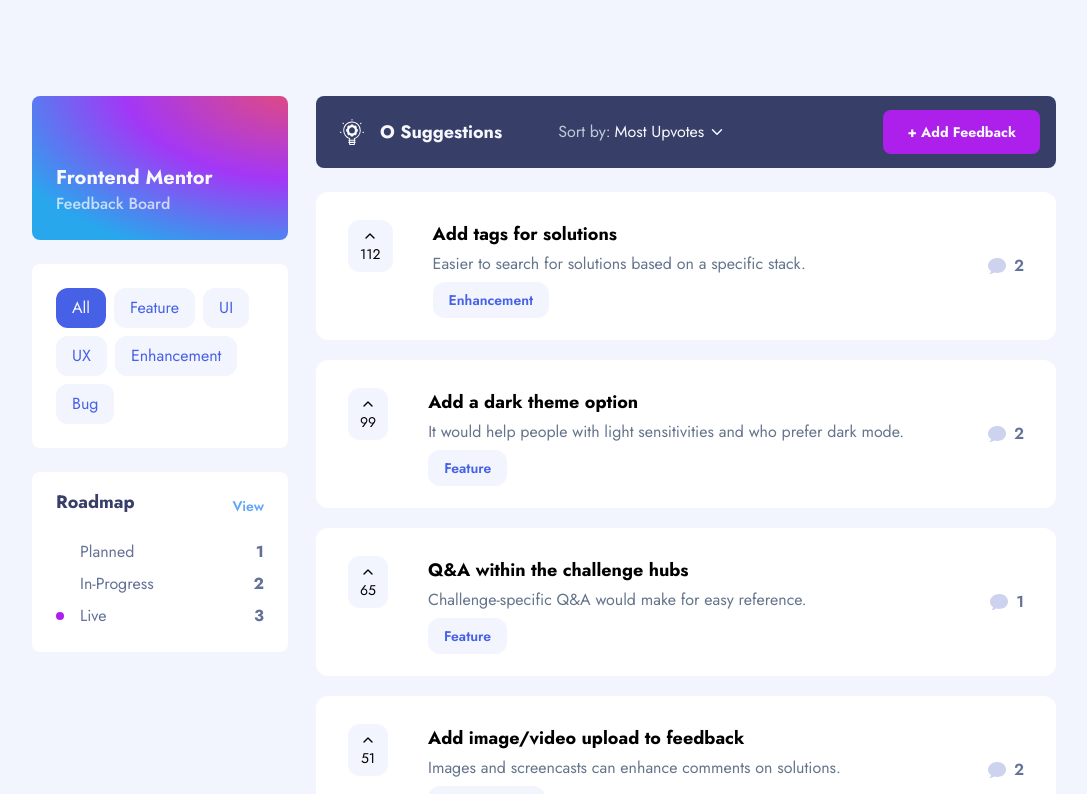
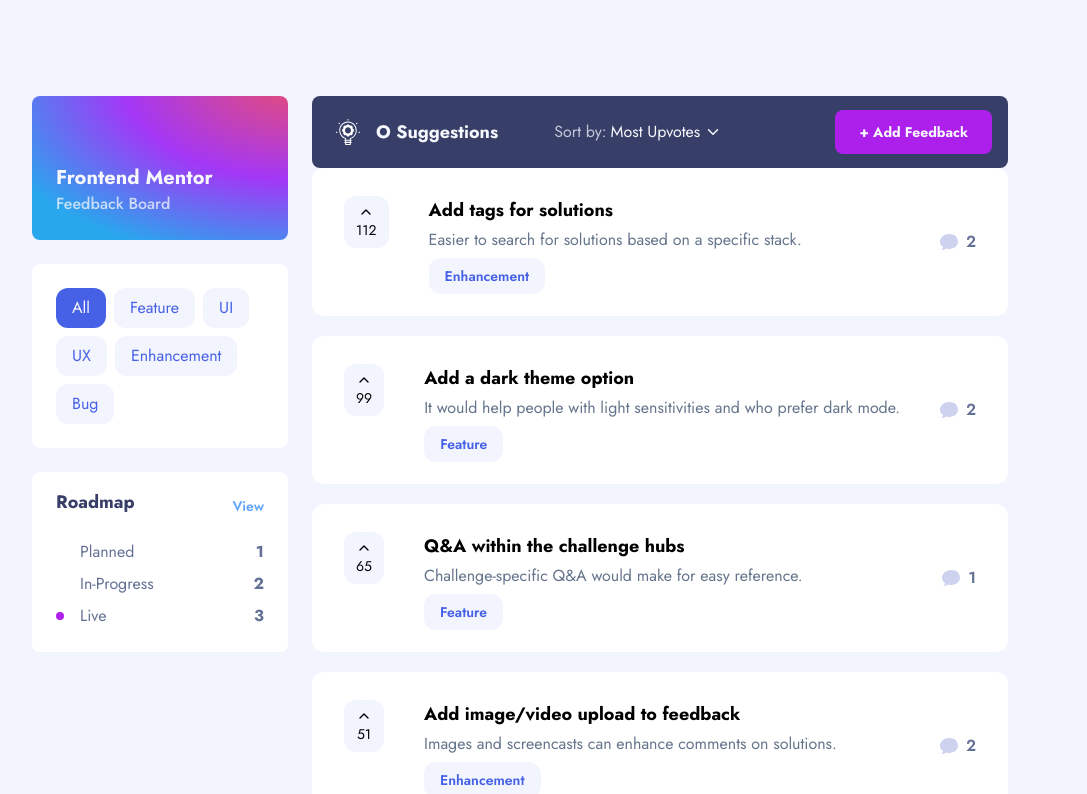
Before and after one commit to Ibarra11/ProductFeedback, a Next.js app: page / in a window 1280 px wide. Shown: the top 794 px of the page, without its empty margins (96-1183 px from the left). Built offline with nearby package versions, Linux system fonts and the light colour scheme.

Commit message:
filter working

```diff
--- /dev/null
+++ b/app/components/FilterProvider/index.tsx
@@ -0,0 +1,35 @@
+"use client";
+import React from "react";
+import { FeedbackCategories } from "@/types";
+interface Context {
+  filterCategory: FeedbackCategories;
+  handleFilterChange: (filter: FeedbackCategories) => void;
+}
+
+const FilterContext = React.createContext<Context | undefined>(undefined);
+
+export function useFilterContext() {
+  const context = React.useContext(FilterContext);
+  if (!context) {
+    throw new Error(
+      "component must be rendered within a FilterContext provider."
+    );
+  }
+  return context;
+}
+
+function FilterProvider({ children }: React.PropsWithChildren) {
+  const [filterCategory, setFilterCategory] =
+    React.useState<FeedbackCategories>("All");
+
+  function handleFilterChange(filter: FeedbackCategories) {
+    setFilterCategory(filter);
+  }
+  return (
+    <FilterContext.Provider value={{ filterCategory, handleFilterChange }}>
+      {children}
+    </FilterContext.Provider>
+  );
+}
+
+export default FilterProvider;
--- a/app/components/Header/index.tsx
+++ b/app/components/Header/index.tsx
@@ -1,6 +1,7 @@
 import Image from "next/image";
 import Select from "../Select";
 import Button from "../Button";
+
 function Header() {
   return (
     <header className="flex items-center h-[72px] bg-brand-american_blue gap-8 pl-6 pr-4 rounded-lg">
--- a/app/components/ProductRequestList/index.tsx
+++ b/app/components/ProductRequestList/index.tsx
@@ -1,7 +1,9 @@
-import CounterButton from "../CounterButton";
+"use client";
+import React from "react";
+import ProductRequestPost from "./ProductRequestPost";
 import { FeedbackCategories } from "@/types";
-import ProductRequestPost from "./ProductRequestPost";
 import data from "../../../data.json";
+import { useFilterContext } from "../FilterProvider";
 
 const POSTS = data.productRequests;
 
@@ -24,9 +26,22 @@ interface Post {
 }
 
 function ProductRequestList() {
+  const [productRequest, setProductRequest] = React.useState<Post[]>(
+    POSTS as any
+  );
+  const { filterCategory } = useFilterContext();
+
+  const filteredProducts =
+    filterCategory === "All"
+      ? productRequest
+      : productRequest.filter(
+          (product) =>
+            product.category.toLowerCase() === filterCategory.toLowerCase()
+        );
+
   return (
     <div className="flex flex-col gap-5">
-      {(POSTS as any as Post[]).map((post) => (
+      {filteredProducts.map((post) => (
         <ProductRequestPost key={post.id} {...post} />
       ))}
     </div>
--- a/app/components/Sidebar/filter_pills.tsx
+++ b/app/components/Sidebar/filter_pills.tsx
@@ -1,19 +1,19 @@
 "use client";
 import React from "react";
-import clsx from "clsx";
 import Pill from "../Pill";
+import { useFilterContext } from "../FilterProvider";
 import { FILTER_LIST } from "@/constants";
-import { FilterList } from "@/types";
+
 function FilterPills() {
-  const [currentFilter, setCurrentFilter] = React.useState<FilterList>("All");
+  const { handleFilterChange, filterCategory } = useFilterContext();
   return (
     <div className="bg-white flex flex-wrap gap-2 p-6 rounded-lg">
       {FILTER_LIST.map((filter, index) => {
         return (
           <Pill
-            onClick={() => setCurrentFilter(filter)}
+            onClick={() => handleFilterChange(filter)}
             key={index}
-            selected={currentFilter === filter}
+            selected={filterCategory === filter}
           >
             {filter}
           </Pill>
--- a/app/components/Sidebar/index.tsx
+++ b/app/components/Sidebar/index.tsx
@@ -1,15 +1,16 @@
 import Banner from "./banner";
 import FilterPills from "./filter_pills";
 import Roadmap from "./roadmap";
+import { ROADMAP_OPTIONS } from "@/constants";
+import { FeedbackCategories } from "@/types";
 
-import { ROADMAP_OPTIONS } from "@/constants";
 function Sidebar() {
   return (
-    <div className="w-64 flex flex-col gap-6">
+    <aside className="w-64 flex flex-col gap-6">
       <Banner title="Frontend Mentor" subTitle="Feedback Board" />
       <FilterPills />
       <Roadmap options={ROADMAP_OPTIONS} />
-    </div>
+    </aside>
   );
 }
 export default Sidebar;
--- a/app/layout.tsx
+++ b/app/layout.tsx
@@ -15,10 +15,7 @@ export default function RootLayout({
     <html lang="en" className={jost.className}>
       <head />
       <body className="min-h-screen bg-brand-alice_blue">
-        <main className="flex max-w-5xl gap-7 pt-24 pb-32 mx-auto">
-          <Sidebar />
-          <div className="flex-1">{children}</div>
-        </main>
+        <main className="max-w-5xl pt-24 pb-32 mx-auto">{children}</main>
       </body>
     </html>
   );
--- a/app/page.tsx
+++ b/app/page.tsx
@@ -1,13 +1,21 @@
 import React from "react";
+import FilterProvider from "./components/FilterProvider";
 import ProductRequestList from "./components/ProductRequestList";
 import Header from "./components/Header";
-import data from "../data.json";
+import Sidebar from "./components/Sidebar";
+
+import type { FeedbackCategories } from "../types";
 
 export default function Home() {
   return (
-    <div className="flex flex-col gap-6">
-      <Header />
-      <ProductRequestList />
-    </div>
+    <FilterProvider>
+      <div className="flex gap-6">
+        <Sidebar />
+        <div>
+          <Header />
+          <ProductRequestList />
+        </div>
+      </div>
+    </FilterProvider>
   );
 }
```
